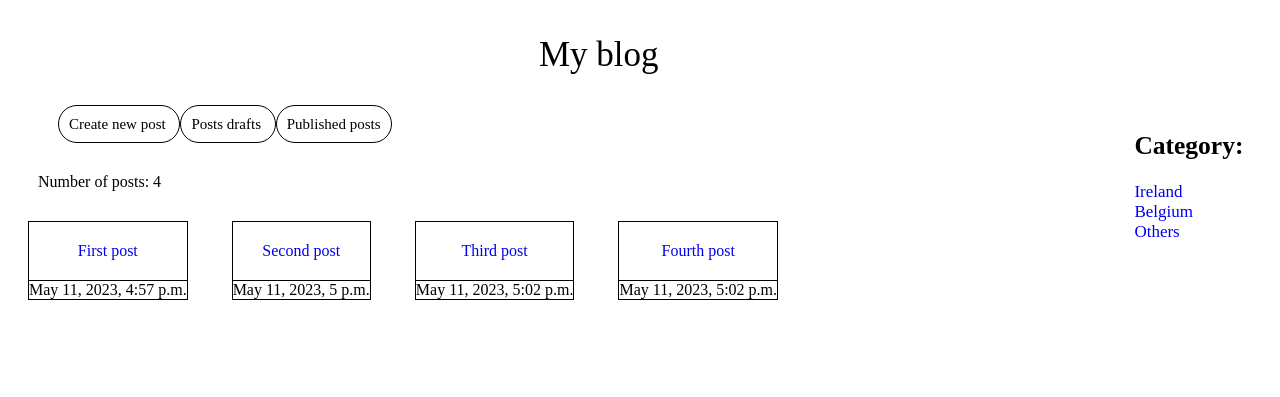
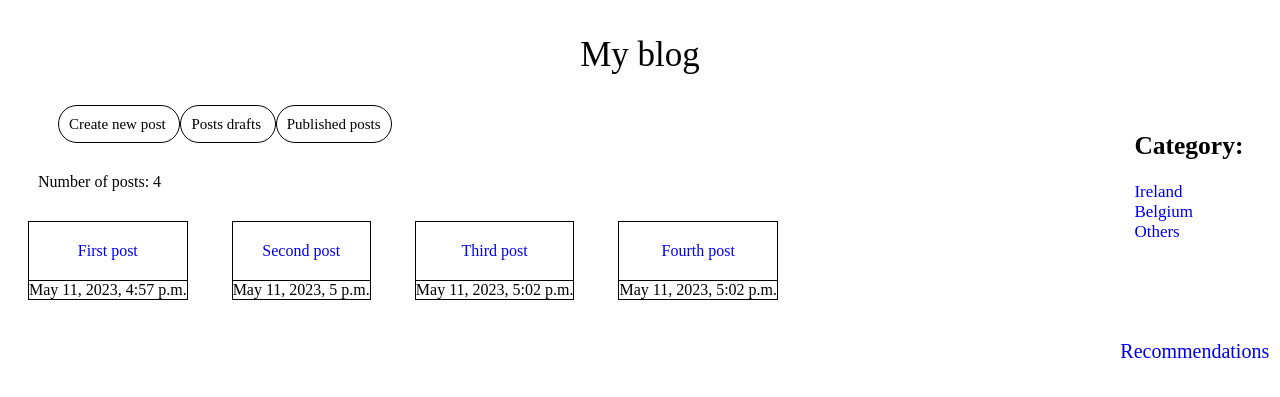
Before and after one commit to Dumitru8/python_blog, a Django app: page / in a window 1280 px wide. Shown: the top 397 px of the page. Run offline with Django 4.2, Linux system fonts and the light colour scheme; data comes from the database, SQL or seed files in the repository.

Commit message:
add recommendations

```diff
--- a/blog/models.py
+++ b/blog/models.py
@@ -8,6 +8,11 @@ class Post(models.Model):
     publish_date = models.DateTimeField(verbose_name='Publish Date', auto_now_add=True)
     published = models.BooleanField(default=False)
     category = models.ForeignKey('Category', on_delete=models.CASCADE, blank=True, null=True)
+    author = models.ForeignKey('auth.User', blank=True, null=True, on_delete=models.CASCADE)
+
+    @property
+    def rating(self):
+        return self.feedbacks.aggregate(models.Avg('rating')).get('rating__avg')
 
     def __str__(self):
         return f'{self.title}'
@@ -29,11 +34,13 @@ class Category(models.Model):
     def __str__(self):
         return f'{self.text}'
 
+
 class Feedback(models.Model):
-    post = models.ForeignKey(Post, on_delete=models.CASCADE)
+    post = models.ForeignKey('Post', on_delete=models.CASCADE, related_name='feedbacks')
     author = models.ForeignKey('auth.User', on_delete=models.CASCADE)
     text = models.TextField(verbose_name='Text')
     date = models.DateTimeField(auto_now_add=True)
     rating = models.IntegerField(verbose_name='Rating', default=3)
+
     def __str__(self):
         return f'{self.text}'
--- a/blog/templates/blog/post_list.html
+++ b/blog/templates/blog/post_list.html
@@ -15,7 +15,7 @@
     }
 </style>
 <!--    {{ items }}-->
-    <div style="margin-left: 42%">
+    <div style="text-align: center;">
         <p style="font-size: 35px">My blog</p>
     </div>
 
@@ -53,5 +53,12 @@
         </div>
     </div>
     {% endfor %}
+
+<div style="font-size: 20px; color: black; margin-left: 88%; border-top: 1px">
+    <a href="{% url 'recommendations' %}">
+        <p>Recommendations</p>
+    </a>
+</div>
+
 </body>
 </html>
--- a/blog/urls.py
+++ b/blog/urls.py
@@ -1,6 +1,6 @@
 from django.urls import path
 from blog.views import post_list, post_new, post_detail, post_edit, post_delete, post_draft, published_post, categories, \
-    delete_comments, feedback
+    delete_comments, feedback, recommendations
 
 urlpatterns = [
     path('', post_list, name='post_list'),
@@ -13,5 +13,6 @@ urlpatterns = [
     path('post/category/<int:category_pk>', categories, name='categories'),
     path('post/detail/delete_comments/<int:post_pk>/<int:comment_pk>', delete_comments, name='delete_comments'),
     path('post/detail/feedback/<int:post_pk>', feedback, name='feedback'),
+    path('recommendations', recommendations, name='recommendations'),
 
 ]
--- a/blog/views.py
+++ b/blog/views.py
@@ -3,6 +3,8 @@ from django.shortcuts import render, redirect, get_object_or_404
 from django.http import HttpResponse, JsonResponse
 from blog.models import Post, Comments, Category, Feedback
 from blog.forms import PostForm, CommentForm
+from django.urls import reverse
+from django.db.models import Avg
 
 
 def post_list(request):
@@ -30,8 +32,12 @@ def published_post(request, post_pk):
 
 def rating(post_pk):
     fb = Feedback.objects.filter(post=post_pk)
-    count = sum([i.rating for i in fb]) / fb.count()
-    return round(count, 1)
+    if fb.count() == 0:
+        sr_rating = 0
+    else:
+        sr_rating = sum([i.rating for i in fb]) / fb.count()
+        sr_rating = round(sr_rating, 2)
+    return sr_rating
 
 
 def post_detail(request, post_pk):
@@ -103,8 +109,14 @@ def delete_comments(request, post_pk, comment_pk):
     comment = get_object_or_404(Comments, pk=comment_pk).delete()
     return redirect('post_detail', post_pk=post.pk)
 
+
 def feedback(request, post_pk):
     post = Post.objects.get(pk=post_pk)
     fb = Feedback.objects.filter(post=post_pk)
     context = {'fb': fb, 'post': post}
     return render(request, 'blog/feedback.html', context)
+
+
+def recommendations(request):
+    posts = Post.objects.values('title', 'pk').annotate(Avg('feedbacks__rating')).order_by('-feedbacks__rating__avg')[:5]
+    return render(request, 'blog/recommendations.html', {'items': posts})
```
Also changed, not shown: blog/templates/blog/recommendations.html (added, +34 -0 lines).
